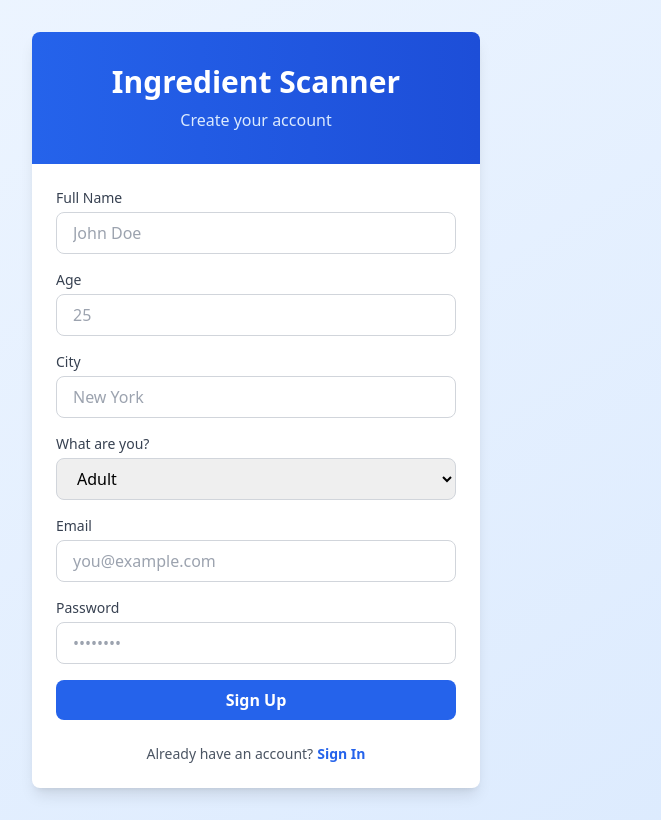
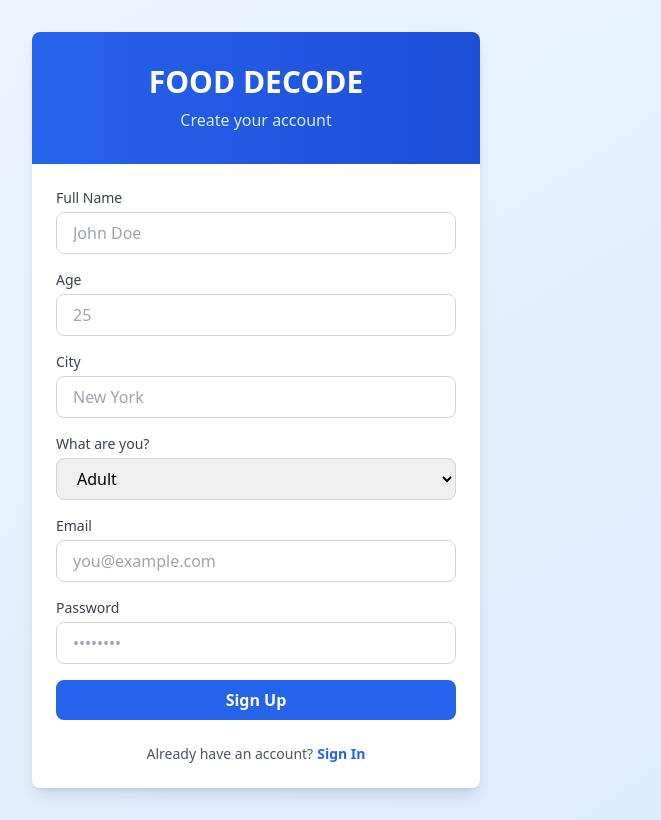
Before and after one commit to jainhimanshu8010-creator/ingredient-scanner, a React (Vite) app: page / in a window 1280 px wide. Shown: the whole page, without its empty margins (384-1045 px from the left). Built offline with nearby package versions, Linux system fonts and the light colour scheme; no server answers.

Commit message:
Rename app to "FOOD DECODE"

```diff
--- a/src/App.tsx
+++ b/src/App.tsx
@@ -104,7 +104,7 @@ function App() {
         <div className="flex justify-between items-center mb-8">
           <div className="text-center flex-1">
             <h1 className="text-4xl font-bold text-gray-800 mb-2">
-              Ingredient Scanner
+              FOOD DECODE
             </h1>
             <p className="text-gray-600">
               Scan any product barcode to see its ingredients and quantities
--- a/src/components/LoginPage.tsx
+++ b/src/components/LoginPage.tsx
@@ -95,7 +95,7 @@ export function LoginPage({ onLoginSuccess }: LoginPageProps) {
         <div className="bg-white rounded-lg shadow-lg overflow-hidden">
           <div className="bg-gradient-to-r from-blue-600 to-blue-700 px-6 py-8">
             <h1 className="text-3xl font-bold text-white text-center">
-              Ingredient Scanner
+              FOOD DECODE
             </h1>
             <p className="text-blue-100 text-center mt-2">
               {isSignUp ? 'Create your account' : 'Sign in to your account'}
```
